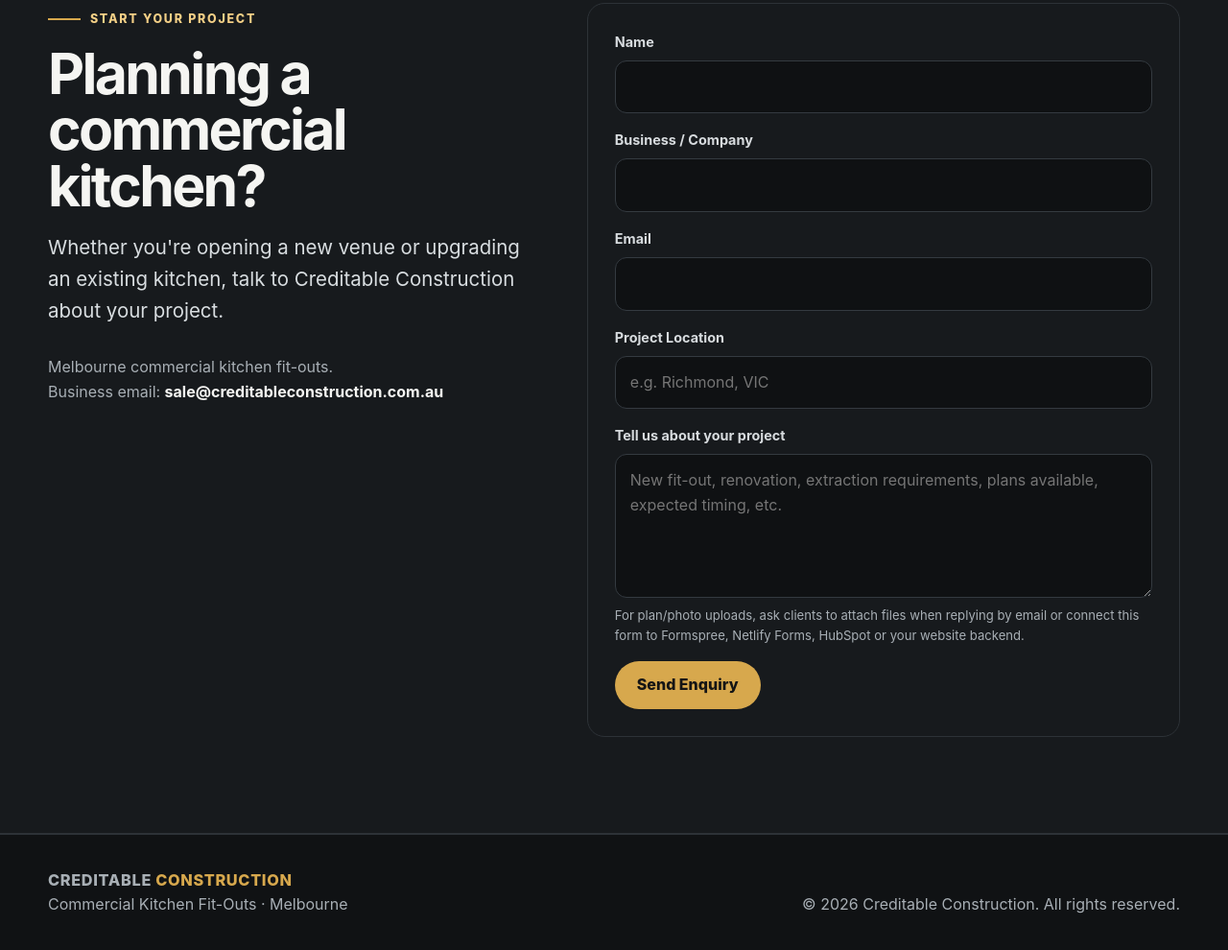
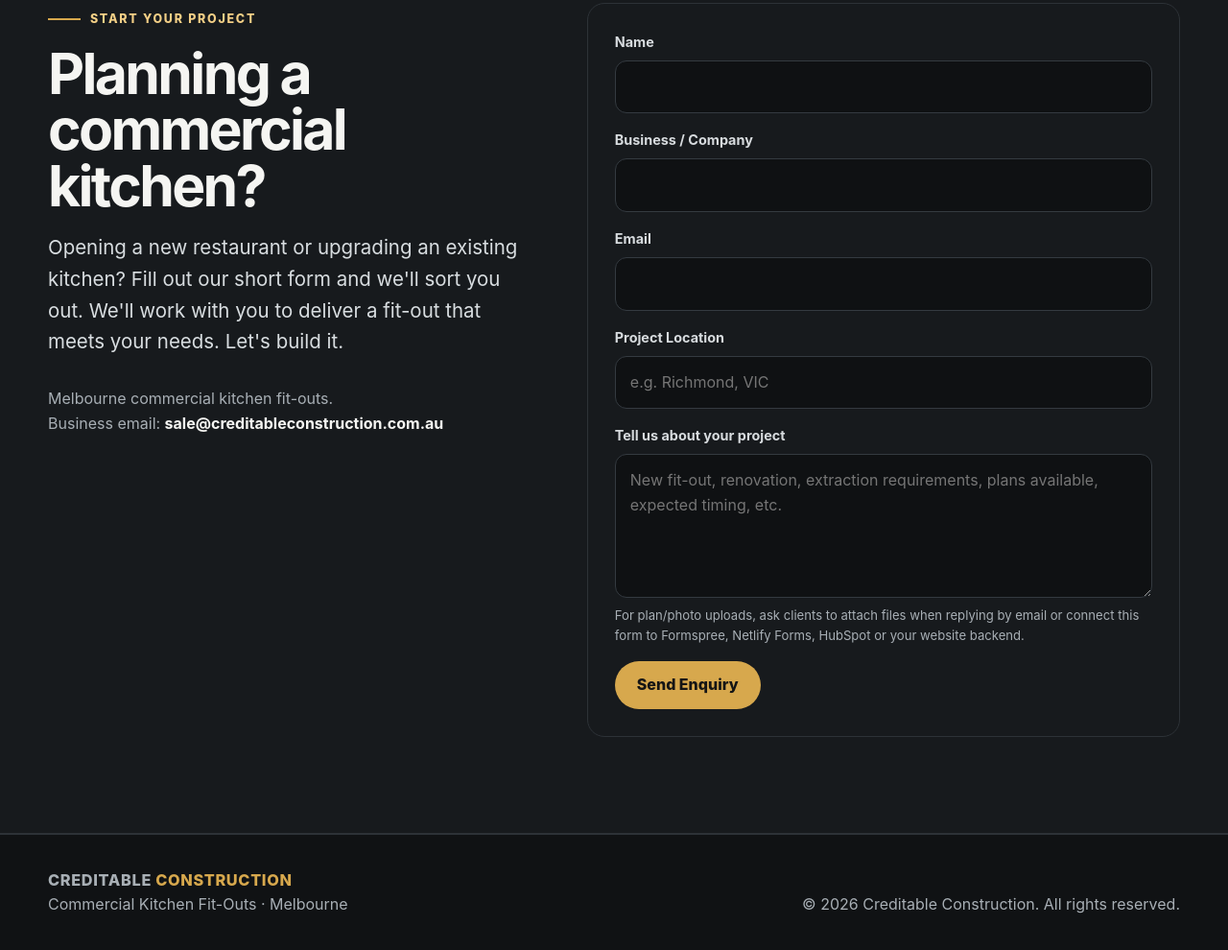
Before and after one commit to le95dan/creditable-construction, a plain HTML site: page creditable-construction-one-page.html in a window 1280 px wide. Shown: the part 5344-6334 px from the top of the page at 96% size. Drawn offline with Linux system fonts and the light colour scheme.

Commit message:
updated start your project text

```diff
--- a/creditable-construction-one-page.html
+++ b/creditable-construction-one-page.html
@@ -634,7 +634,7 @@
           <div class="eyebrow">Start Your Project</div>
           <h2>Planning a commercial kitchen?</h2>
           <p class="lead">
-            Whether you're opening a new venue or upgrading an existing kitchen, talk to Creditable Construction about your project.
+            Opening a new restaurant or upgrading an existing kitchen? Fill out our short form and we'll sort you out. We'll work with you to deliver a fit-out that meets your needs. Let's build it.
           </p>
           <p style="color:var(--muted);">
             Melbourne commercial kitchen fit-outs.<br>
```
Also changed, not shown: index.html (+1 -1 lines).
